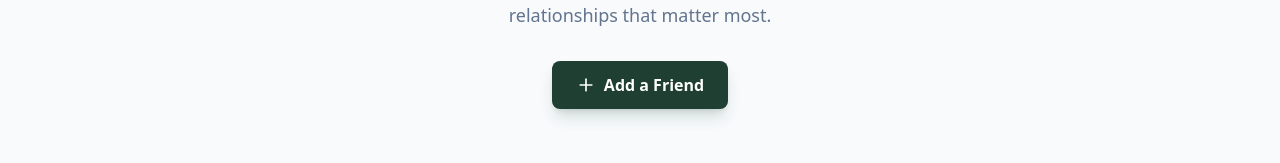
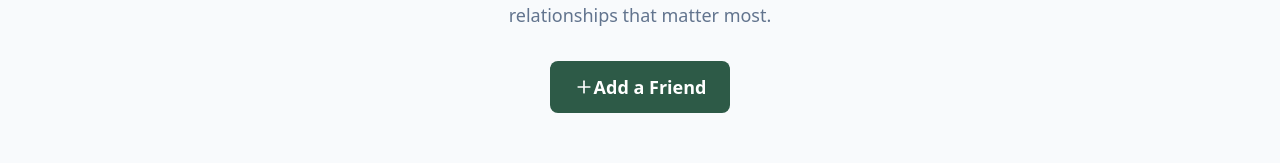
Before and after one commit to sarifulrana78/Keen_Keeper, a React (Vite) app: page / in a window 1280 px wide. Shown: the part 188-351 px from the top of the page. Built offline with nearby package versions, Linux system fonts and the light colour scheme.

Commit message:
Add reusable Button component with variants and sizes

```diff
--- /dev/null
+++ b/src/components/ui/Button.tsx
@@ -0,0 +1,41 @@
+import React from 'react';
+import { clsx } from 'clsx';
+
+interface ButtonProps extends React.ButtonHTMLAttributes<HTMLButtonElement> {
+  variant?: 'primary' | 'secondary' | 'outline';
+  size?: 'sm' | 'md' | 'lg';
+  children: React.ReactNode;
+}
+
+const Button: React.FC<ButtonProps> = ({
+  variant = 'primary',
+  size = 'md',
+  className,
+  children,
+  ...props
+}) => {
+  const baseClasses = 'inline-flex items-center justify-center font-semibold rounded-lg transition-all focus:outline-none focus:ring-2 focus:ring-offset-2';
+
+  const variantClasses = {
+    primary: 'bg-brand text-white hover:bg-brand-dark focus:ring-brand',
+    secondary: 'bg-slate-100 text-slate-700 hover:bg-slate-200 focus:ring-slate-500',
+    outline: 'border border-slate-300 text-slate-700 hover:bg-slate-50 focus:ring-brand',
+  };
+
+  const sizeClasses = {
+    sm: 'px-3 py-1.5 text-sm',
+    md: 'px-4 py-2 text-base',
+    lg: 'px-6 py-3 text-lg',
+  };
+
+  return (
+    <button
+      className={clsx(baseClasses, variantClasses[variant], sizeClasses[size], className)}
+      {...props}
+    >
+      {children}
+    </button>
+  );
+};
+
+export default Button;
--- a/src/pages/Home.tsx
+++ b/src/pages/Home.tsx
@@ -3,6 +3,7 @@ import { useNavigate } from 'react-router-dom';
 import { Plus, Users, CheckCircle, AlertCircle, BarChart2, Search } from 'lucide-react';
 import { useFriends } from '../context/FriendContext';
 import { StatusBadge } from '../components/ui/StatusBadge';
+import Button from '../components/ui/Button';
 import { motion } from 'motion/react';
 
 const Home: React.FC = () => {
@@ -49,10 +50,10 @@ const Home: React.FC = () => {
         <p className="text-lg text-slate-500 max-w-2xl mx-auto mb-8 font-light">
           Your personal shelf of meaningful connections. Browse, tend, and nurture the relationships that matter most.
         </p>
-        <button className="inline-flex items-center gap-2 bg-brand-dark text-white px-6 py-3 rounded-lg font-semibold hover:opacity-90 transition-opacity shadow-lg shadow-brand/20">
+        <Button size="lg">
           <Plus size={20} />
           Add a Friend
-        </button>
+        </Button>
 
         {/* Summary Cards */}
         <div className="grid grid-cols-2 lg:grid-cols-4 gap-4 mt-16 text-left">
```
